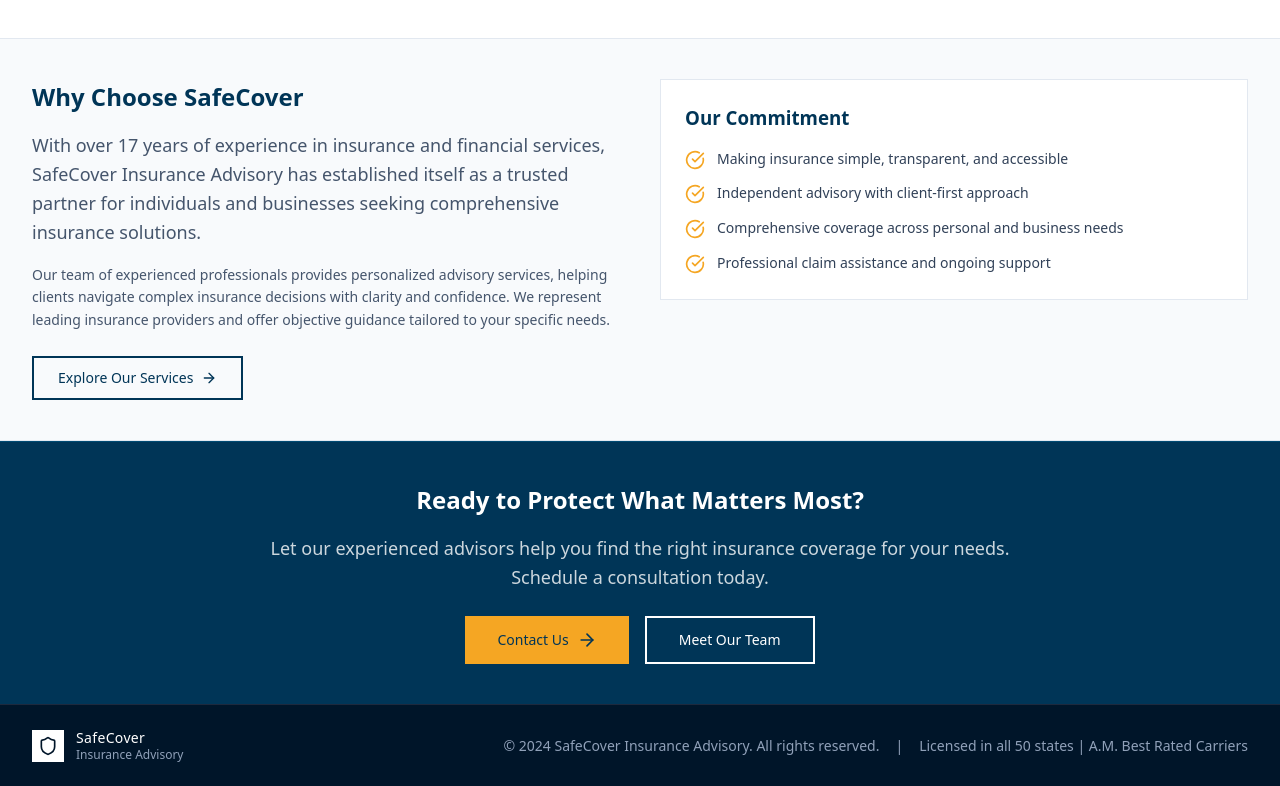
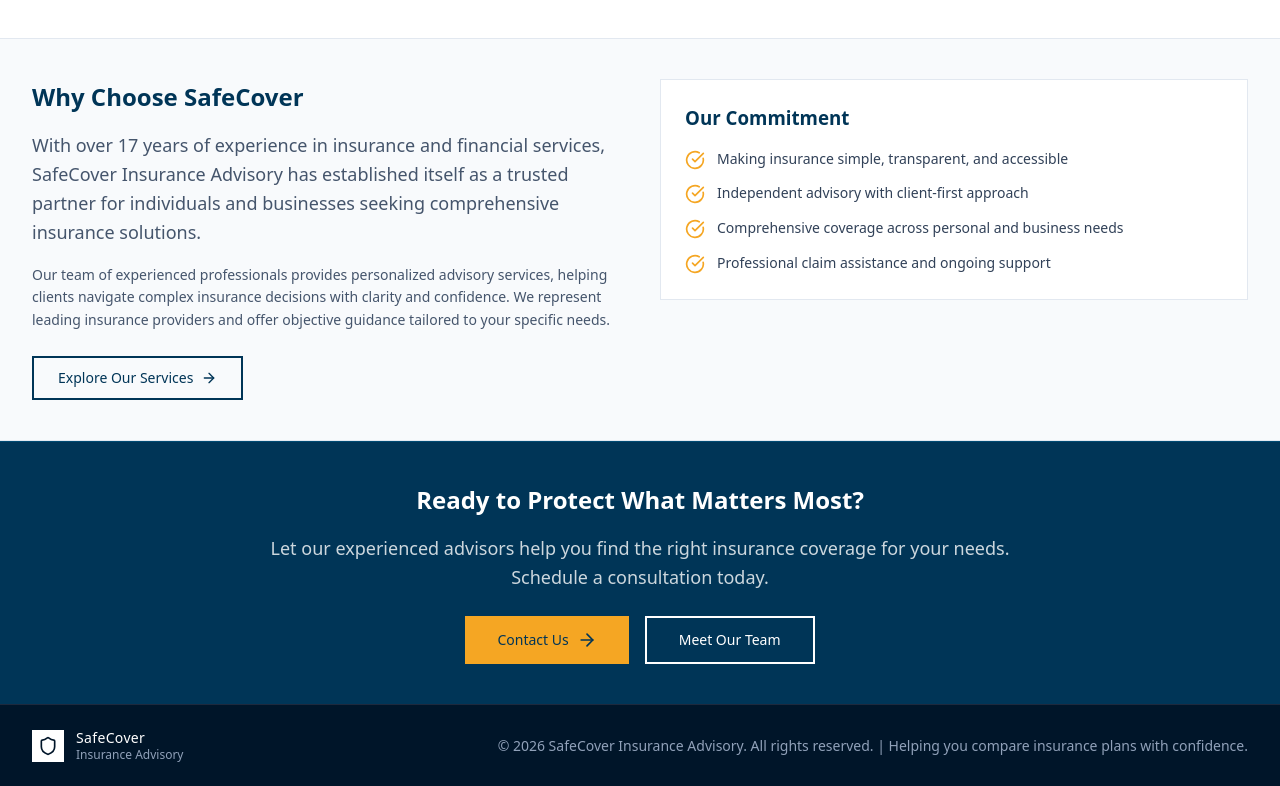
Before and after one commit to PrachiMohite1310/SafeCover, a React (Vite) app: page / in a window 1280 px wide. Shown: the part 770-1556 px from the top of the page. Built offline with nearby package versions, Linux system fonts and the light colour scheme.

Commit message:
Fix SPA routing

```diff
--- a/src/components/Footer.tsx
+++ b/src/components/Footer.tsx
@@ -18,9 +18,9 @@ export function Footer() {
 
           {/* Legal */}
           <div className="flex flex-col md:flex-row items-center gap-4 text-slate-400 text-sm">
-            <p>© 2024 SafeCover Insurance Advisory. All rights reserved.</p>
-            <span className="hidden md:block">|</span>
-            <p>Licensed in all 50 states | A.M. Best Rated Carriers</p>
+           <p>
+            © {new Date().getFullYear()} SafeCover Insurance Advisory. All rights reserved. | Helping you compare insurance plans with confidence.
+          </p>
           </div>
         </div>
       </div>
```
Also changed, not shown: vercel.json (added).
